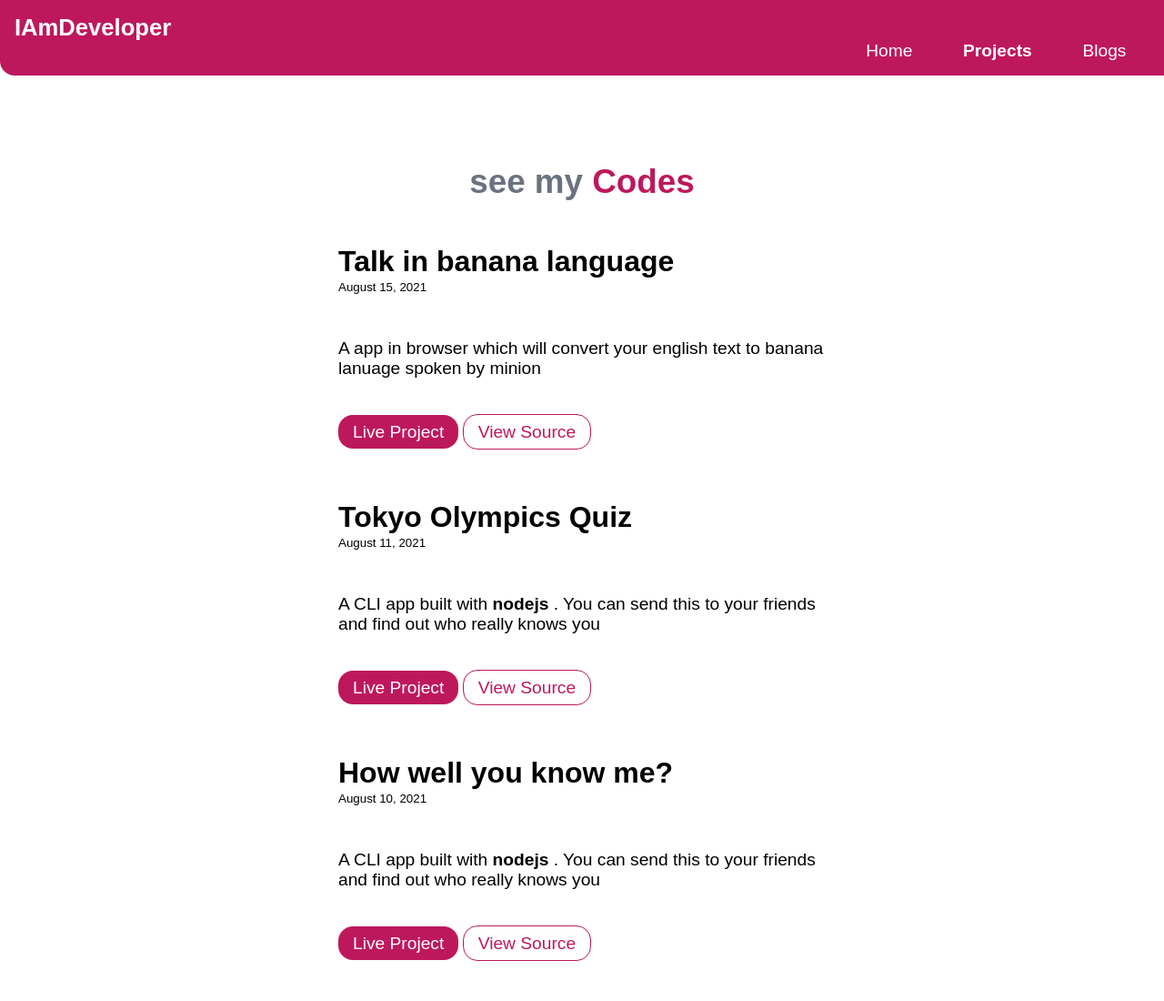
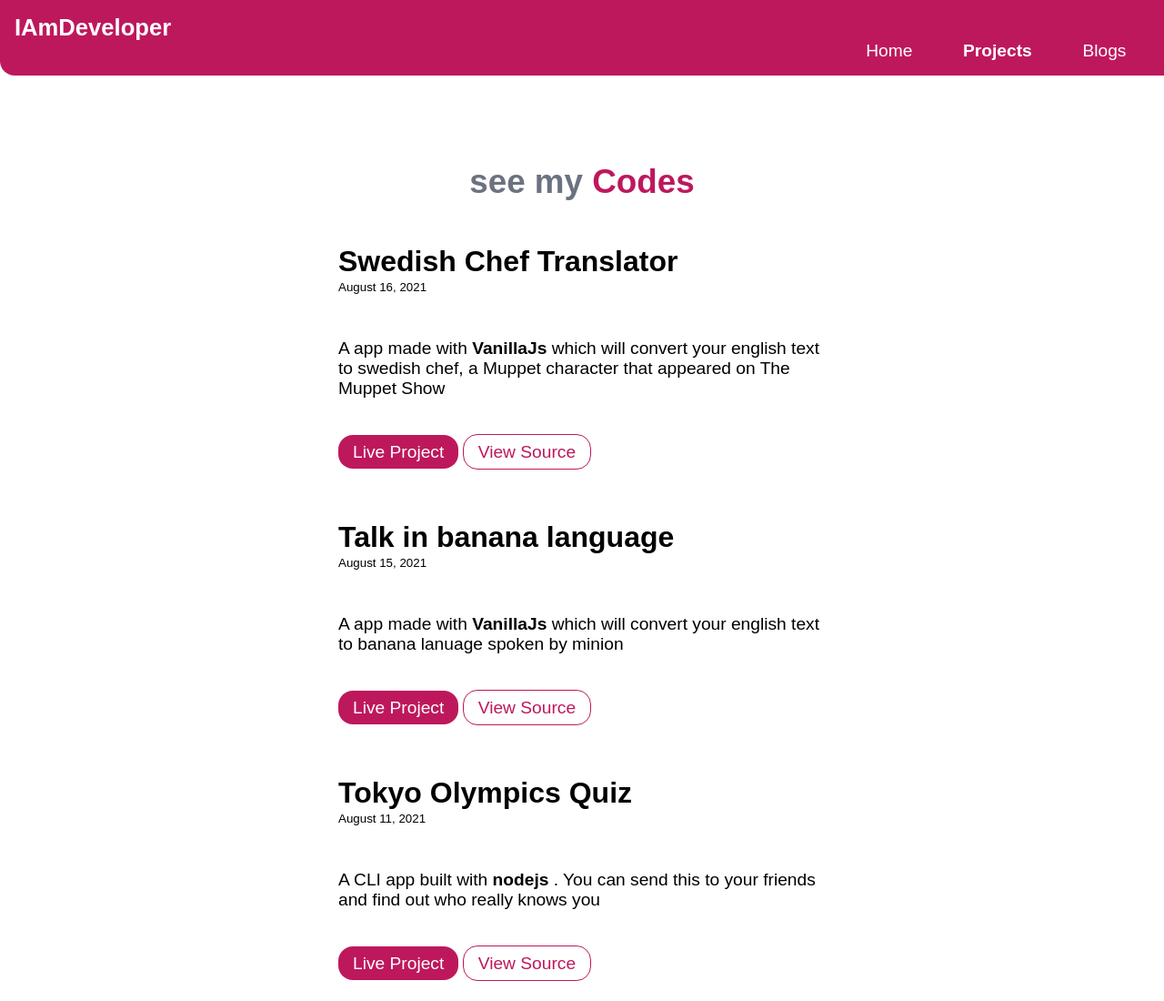
Before and after one commit to Developers-codz/Component-library, a plain HTML site: page projects.html in a window 1280 px wide. Shown: the top 1100 px of the page at 91% size. Drawn offline with Linux system fonts and the light colour scheme.

Commit message:
feat-added translator app

```diff
--- a/projects.html
+++ b/projects.html
@@ -33,9 +33,22 @@
         <div class="container container-center padding-md">
 
             <li class="list">
+                <h1>Swedish Chef Translator</h1>
+                <small>August 16, 2021</small>
+                <p class="margin-up-down">A app made with <strong>VanillaJs</strong> which will convert your english text to swedish chef, a  Muppet character that appeared on The Muppet Show </p>
+
+
+                        <a class="link link-primary" href="https://swedish-chef-translator.netlify.app/">Live Project</a>
+                        <a class="link link-secondary" href="https://github.com/Developers-codz/swedish-chef-translator">View Source</a>
+
+            </li>
+            </div>
+        <div class="container container-center padding-md">
+
+            <li class="list">
                 <h1>Talk in banana language</h1>
                 <small>August 15, 2021</small>
-                <p class="margin-up-down">A app in browser which will convert your english text to banana lanuage spoken by minion </p>
+                <p class="margin-up-down">A app made with <strong>VanillaJs</strong> which will convert your english text to banana lanuage spoken by minion </p>
 
 
                         <a class="link link-primary" href="https://talkbananalang.netlify.app/">Live Project</a>
```
